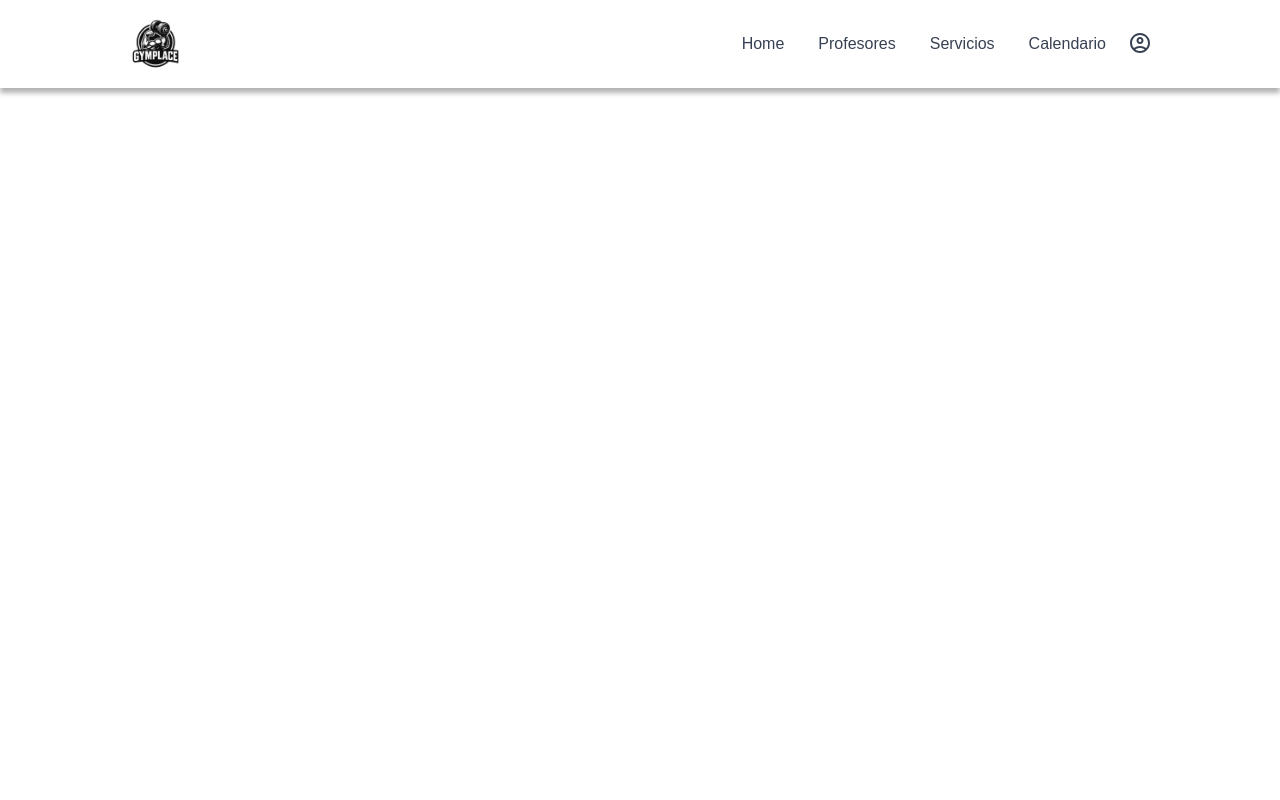
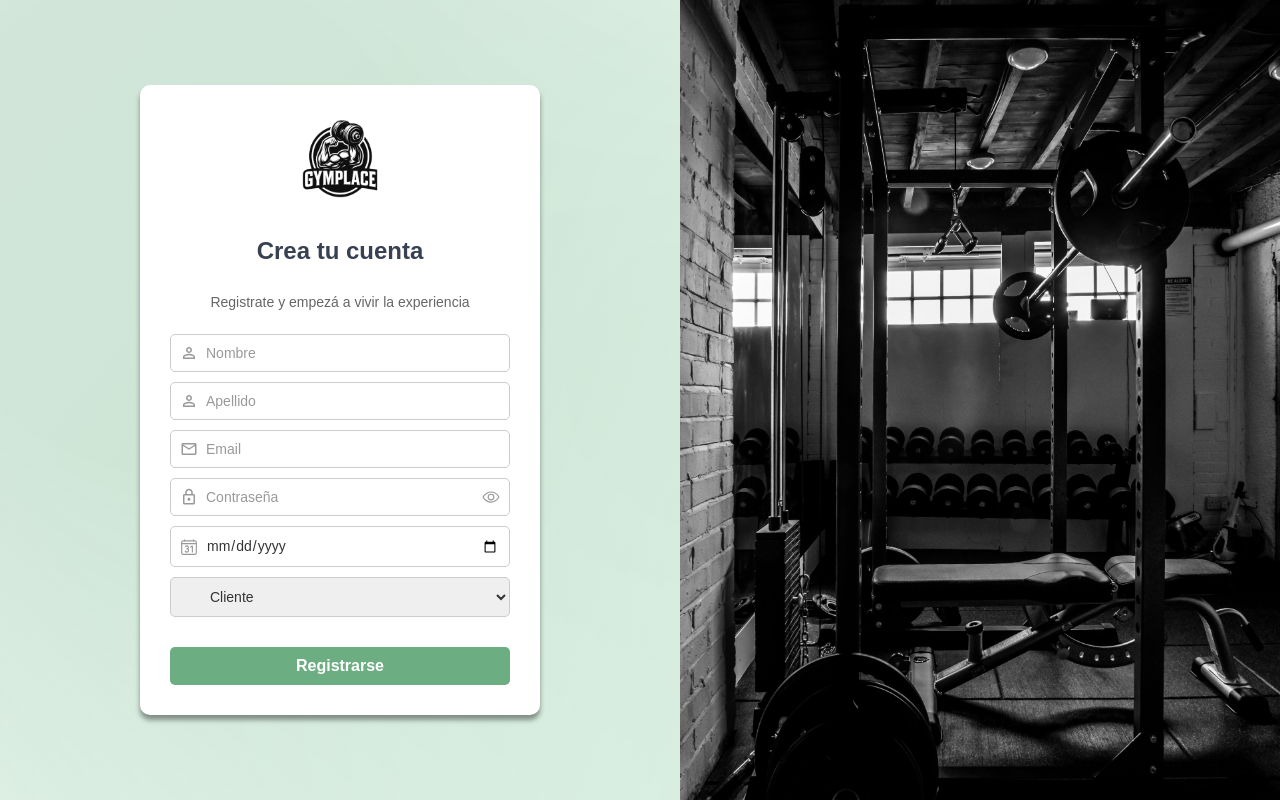
Before and after one commit to ignacioDorigo/gymplace-front, a React (Create React App) app: page /register in a window 1280 px wide. Built offline with nearby package versions, Linux system fonts and the light colour scheme.

Commit message:
registerForm listo

```diff
--- a/src/components/RegisterForm/RegisterForm.css
+++ b/src/components/RegisterForm/RegisterForm.css
@@ -0,0 +1,129 @@
+.form {
+    box-shadow: 0 5px 5px rgba(0, 0, 0, 0.4);
+    background-color: white;
+    padding: 3rem;
+    border-radius: 10px;
+    width: 100%;
+    max-width: 40rem;
+    display: flex;
+    flex-direction: column;
+    gap: 1rem;
+    justify-content: center;
+    margin: 0 auto;
+}
+
+.form a {
+    width: max-content;
+    margin: 0 auto;
+}
+
+.form__logo {
+    width: max-content;
+    height: 9rem;
+    margin: 0 auto;
+}
+
+.form__titulo {
+    font-size: 2.4rem;
+    color: #384152;
+    margin-bottom: 0.5rem;
+    text-align: center;
+}
+
+.form__subtitulo {
+    font-size: 1.4rem;
+    text-align: center;
+    color: #666;
+}
+
+.form__campos {
+    display: flex;
+    flex-direction: column;
+    gap: 2rem;
+    margin-top: 2rem;
+}
+
+.form__input-wrapper {
+    position: relative;
+}
+
+.form input,
+.form select {
+    width: 100%;
+    padding: 1rem 1rem 1rem 3.5rem;
+    border: 1px solid #ccc;
+    border-radius: 5px;
+    font-size: 1.4rem;
+    color: #333;
+}
+
+.form input::placeholder {
+    color: #999;
+}
+
+.svg__input {
+    position: absolute;
+    left: 1rem;
+    top: 50%;
+    transform: translateY(-50%);
+    font-size: 1.8rem;
+    color: #999;
+    pointer-events: none;
+}
+
+.svg__input__derecha {
+    position: absolute;
+    right: 1rem;
+    top: 50%;
+    transform: translateY(-50%);
+    font-size: 1.8rem;
+    color: #999;
+    cursor: pointer;
+}
+
+.form__button,
+.form button[type="submit"] {
+    margin-top: 2rem;
+    padding: 1rem;
+    background-color: #6cae82;
+    color: white;
+    border: none;
+    border-radius: 5px;
+    font-weight: bold;
+    cursor: pointer;
+    font-size: 1.6rem;
+    transition: background-color 0.2s ease-in-out;
+}
+
+.form__button:hover,
+.form button[type="submit"]:hover {
+    background-color: #5ca272;
+}
+
+.form__olvidaste {
+    color: #6cae82;
+    font-size: 1.3rem;
+    margin-top: -0.25rem;
+    text-decoration: none;
+    display: flex;
+    width: max-content;
+    margin: 0;
+    align-self: flex-end;
+}
+
+.div__noTenesCuenta {
+    text-align: center;
+    color: #666;
+    font-size: 1.2rem;
+}
+
+.div__noTenesCuenta a {
+    text-decoration: none;
+    color: #6cae82;
+}
+
+.form__error {
+    color: red;
+    font-size: 1.2rem;
+    margin-top: -0.25rem;
+}
--- a/src/components/RegisterForm/RegisterForm.js
+++ b/src/components/RegisterForm/RegisterForm.js
@@ -1,6 +1,198 @@
-import React from "react";
-import "./RegisterForm.css"
+import React, { useState } from "react";
+import { useFormik } from "formik";
+import * as Yup from "yup";
+import axios from "axios";
+import {
+  MdOutlineEmail,
+  MdOutlineLock,
+  MdOutlinePermIdentity,
+} from "react-icons/md";
+import {
+  IoCalendarNumberOutline,
+  IoEyeOutline,
+  IoEyeOffOutline,
+} from "react-icons/io5";
+import "./RegisterForm.css";
+import { Link } from "react-router-dom";
 
 export default function RegisterForm() {
-  return <div>RegisterForm</div>;
+  // 👁️👁️  Estado para alternar visibilidad
+  const [verPassword, setVerPassword] = useState(false);
+
+  const formik = useFormik({
+    initialValues: {
+      nombre: "",
+      apellido: "",
+      email: "",
+      password: "",
+      fecha_nacimiento: "",
+      tipo_usuario: "cliente",
+    },
+    validationSchema: Yup.object({
+      nombre: Yup.string().required("El nombre es obligatorio"),
+      apellido: Yup.string().required("El apellido es obligatorio"),
+      email: Yup.string()
+        .email("Email inválido")
+        .required("El email es obligatorio"),
+      password: Yup.string()
+        .required("La contraseña es obligatoria")
+        .min(8, "Mínimo 8 caracteres")
+        .matches(/[A-Z]/, "Debe tener al menos una mayúscula")
+        .matches(/[0-9]/, "Debe tener al menos un número")
+        .matches(/[!@#$%^&*(),.?":{}|<>]/, "Debe tener un carácter especial"),
+      fecha_nacimiento: Yup.date().required(
+        "La fecha de nacimiento es obligatoria"
+      ),
+    }),
+    onSubmit: async (values, { setSubmitting, setStatus }) => {
+      try {
+        const res = await axios.post(
+          "http://localhost:8080/gymplace/register",
+          values
+        );
+        setStatus({ success: res.data });
+      } catch (err) {
+        setStatus({ error: err.response?.data || "Error en el registro" });
+      } finally {
+        setSubmitting(false);
+      }
+    },
+  });
+
+  return (
+    <form onSubmit={formik.handleSubmit} className="form">
+      <Link to={"/home"}>
+        <img src="/logoNegro.png" className="form__logo" alt="logo" />
+      </Link>
+      <h2 className="form__titulo">Crea tu cuenta</h2>
+      <p className="form__subtitulo">
+        Registrate y empezá a vivir la experiencia
+      </p>
+
+      {/* Nombre */}
+      <div className="form__input-wrapper">
+        <MdOutlinePermIdentity className="svg__input" />
+        <input
+          type="text"
+          name="nombre"
+          placeholder="Nombre"
+          className="form__input"
+          onChange={formik.handleChange}
+          onBlur={formik.handleBlur}
+          value={formik.values.nombre}
+        />
+      </div>
+      {formik.touched.nombre && formik.errors.nombre && (
+        <div className="form__error">{formik.errors.nombre}</div>
+      )}
+
+      {/* Apellido */}
+      <div className="form__input-wrapper">
+        <MdOutlinePermIdentity className="svg__input" />
+        <input
+          type="text"
+          name="apellido"
+          placeholder="Apellido"
+          className="form__input"
+          onChange={formik.handleChange}
+          onBlur={formik.handleBlur}
+          value={formik.values.apellido}
+        />
+      </div>
+      {formik.touched.apellido && formik.errors.apellido && (
+        <div className="form__error">{formik.errors.apellido}</div>
+      )}
+
+      {/* Email */}
+      <div className="form__input-wrapper">
+        <MdOutlineEmail className="svg__input" />
+        <input
+          type="email"
+          name="email"
+          placeholder="Email"
+          className="form__input"
+          onChange={formik.handleChange}
+          onBlur={formik.handleBlur}
+          value={formik.values.email}
+        />
+      </div>
+      {formik.touched.email && formik.errors.email && (
+        <div className="form__error">{formik.errors.email}</div>
+      )}
+
+      {/* Contraseña con ojo */}
+      <div className="form__input-wrapper">
+        <MdOutlineLock className="svg__input" />
+        <input
+          type={verPassword ? "text" : "password"}
+          name="password"
+          placeholder="Contraseña"
+          className="form__input"
+          onChange={formik.handleChange}
+          onBlur={formik.handleBlur}
+          value={formik.values.password}
+        />
+        {verPassword ? (
+          <IoEyeOffOutline
+            className="svg__input__derecha"
+            onClick={() => setVerPassword(false)}
+            title="Ocultar contraseña"
+          />
+        ) : (
+          <IoEyeOutline
+            className="svg__input__derecha"
+            onClick={() => setVerPassword(true)}
+            title="Mostrar contraseña"
+          />
+        )}
+      </div>
+      {formik.touched.password && formik.errors.password && (
+        <div className="form__error">{formik.errors.password}</div>
+      )}
+
+      {/* Fecha de nacimiento */}
+      <div className="form__input-wrapper">
+        <IoCalendarNumberOutline className="svg__input" />
+        <input
+          type="date"
+          name="fecha_nacimiento"
+          className="form__input"
+          onChange={formik.handleChange}
+          onBlur={formik.handleBlur}
+          value={formik.values.fecha_nacimiento}
+        />
+      </div>
+      {formik.touched.fecha_nacimiento && formik.errors.fecha_nacimiento && (
+        <div className="form__error">{formik.errors.fecha_nacimiento}</div>
+      )}
+
+      {/* Tipo de usuario */}
+      <select
+        name="tipo_usuario"
+        className="form__input"
+        onChange={formik.handleChange}
+        value={formik.values.tipo_usuario}
+      >
+        <option value="cliente">Cliente</option>
+        <option value="entrenador">Entrenador</option>
+      </select>
+
+      {/* Botón submit */}
+      <button
+        type="submit"
+        className="form__button"
+        disabled={formik.isSubmitting}
+      >
+        Registrarse
+      </button>
+
+      {/* Mensajes de estado */}
+      {formik.status?.success && (
+        <p style={{ color: "green" }}>{formik.status.success}</p>
+      )}
+      {formik.status?.error && (
+        <p className="form__error">{formik.status.error}</p>
+      )}
+    </form>
+  );
 }
--- /dev/null
+++ b/src/pages/RegisterScreen.css
@@ -0,0 +1,62 @@
+.register-screen {
+    display: flex;
+    height: 100vh;
+    background-color: #f7f7f7;
+    overflow: hidden;
+}
+
+.register-screen__imagen {
+    flex: 1;
+    background-image: url("../../public/loginBanner.webp");
+    background-size: cover;
+    background-position: center;
+}
+
+.register-screen__formulario {
+    flex: 1;
+    display: flex;
+    align-items: center;
+    justify-content: center;
+    padding: 6rem 4rem;
+    background: linear-gradient(to bottom right, #ffffff, #f3fdf7);
+    position: relative;
+    overflow: hidden;
+    box-shadow: -5px 0 5px rgba(0, 0, 0, 0.05);
+}
+
+/* Ondas decorativas suaves con gradientes circulares */
+.register-screen__formulario::before {
+    content: "";
+    position: absolute;
+    top: -100px;
+    left: -100px;
+    width: 200%;
+    height: 200%;
+    background: radial-gradient(circle at 20% 20%, #6cae82 15%, transparent 70%),
+        radial-gradient(circle at 80% 80%, #c2e3d1 20%, transparent 70%),
+        radial-gradient(circle at 60% 30%, #c8f1d9 10%, transparent 70%);
+    opacity: 0.3;
+    z-index: 0;
+}
+
+/* Asegura que el formulario quede encima */
+.form {
+    position: relative;
+    z-index: 1;
+}
+
+/* Responsive */
+@media (max-width: 768px) {
+    .register-screen {
+        flex-direction: column;
+    }
+
+    .register-screen__imagen {
+        display: none;
+    }
+
+    .register-screen__formulario {
+        width: 100%;
+        padding: 4rem 2rem;
+    }
+}
--- a/src/pages/RegisterScreen.js
+++ b/src/pages/RegisterScreen.js
@@ -1,10 +1,14 @@
 import React from "react";
-import Navbar from "../components/Navbar/Navbar";
+import RegisterForm from "../components/RegisterForm/RegisterForm";
+import "./RegisterScreen.css";
 
 export default function RegisterScreen() {
   return (
-    <div>
-      <Navbar></Navbar>
+    <div className="register-screen">
+      <div className="register-screen__formulario">
+        <RegisterForm />
+      </div>
+      <div className="register-screen__imagen" />
     </div>
   );
 }
```
